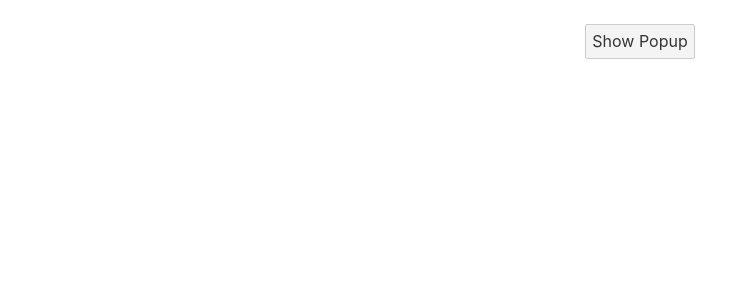
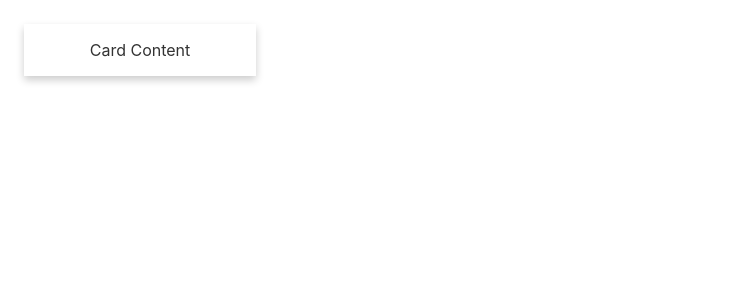
Before and after one commit to RodrigoM09/Svelte-Youtube, a Svelte app: page / in a window 1280 px wide. Shown: the top 300 px of the page, without its empty margins (0-737 px from the left). Built offline with nearby package versions, Linux system fonts and the light colour scheme.

Commit message:
autosave script

```diff
--- a/src/App.svelte
+++ b/src/App.svelte
@@ -1,26 +1,26 @@
 <script>
-	// Binding Text ------------>
+	// Binding Text -------------------------------------------------------------------------------->
 	// const name = 'Rodrigo'
 
-	// Binding HTML ------------>
+	// Binding HTML -------------------------------------------------------------------------------->
 	// const channel = '<b>Svelte Brasil</b>'
 	// const hack = `<a href="#" onclick="alert('Te Hackearon!')">Hackeado!</a>`
 
-	// Binding ID ------------>
+	// Binding ID -------------------------------------------------------------------------------->
 	// const headingId = 'heading'
 
-	// Binding Attributes ------------>
+	// Binding Attributes -------------------------------------------------------------------------------->
 	// const disabled = true
 	// const isPromoted = true
 	// const promoted = true
 
-	// Binding Classes ------------>
+	// Binding Classes --------------------------------------------------------------------------------->
 	// const status = 'danger'
 
-	// Conditional Rendering ------------>
+	// Conditional Rendering -------------------------------------------------------------------------------->
 	// const num = 0;
 
-	// List Rendering ------------>
+	// List Rendering -------------------------------------------------------------------------------->
 	// const names = ['Bruce', 'Clark', 'Diana']
 	// const fullNames = [
 	// 	{ first: 'Bruce', last: 'Wayne' },
@@ -28,16 +28,17 @@
 	// 	{ first: 'Diana', last: 'Prince' }
 	// ]
 
-	// Inline Event Handling ------------>
+	// Inline Event Handling -------------------------------------------------------------------------------->
 	// let count = 0;
 
-	// Event Handling ------------>
+	// Event Handling -------------------------------------------------------------------------------->
 	// let count = 0;
 	// function handleClick(event){
 	// 	console.log(event);
 	// 	count += 1;
 	// }
-	// Form Handling ------------>
+
+	// Form Handling -------------------------------------------------------------------------------->
 		// const formValues = {
 		// 	name: '',
 		// 	profileSummaries: '',
@@ -54,7 +55,7 @@
 
 		// }
 
-	// Reactive Declarations ------------>
+	// Reactive Declarations -------------------------------------------------------------------------------->
 	// let firstName = 'Bruce';
 	// let lastName = 'Wayne';
 	// $: fullName = `${firstName} ${lastName}`;
@@ -89,7 +90,8 @@
 	// 		volume = 20;
 	// 	}
 	// }
-	// Svelte Component Props ------------>
+
+	// Svelte Component Props -------------------------------------------------------------------------------->
 	// import Greet from './components/Greet.svelte';
 	// const name = 'Rodrigo';
 	// const channel = 'Svelte Brasil';
@@ -97,30 +99,57 @@
 	// 	name: 'Barry',
 	// 	heroName: 'Flash'
 	// }
-	// Context API ------------>
+
+	// Context API -------------------------------------------------------------------------------->
 	// import {setContext} from 'svelte';
 	// import ComponentC from "./components/ComponentC.svelte";
 
 	// const userName = 'Rodrigo';
 	// setContext('username-context', userName);
 
-	//Component Events ------------>
-	import Popup from "./components/Popup.svelte";
-	let showPopup = false;
+	// Component Events -------------------------------------------------------------------------------->
+	// import Popup from "./components/Popup.svelte";
+	// let showPopup = false;
 
+	// function closePopup(event){
+	// 	console.log(event.detail);
+	// 	showPopup = false;
+	// }
+
+	// Event Forwarding -------------------------------------------------------------------------------->
+	// import Outter from "./components/Outter.svelte";
+	// import Button from "./components/Button.svelte";
+	// 	function handleGreet(event){
+	// 		alert(event.detail);
+	// 	}
+
+	// Slots -------------------------------------------------------------------------------->
+	import Card from "./components/Card.svelte";
 </script>
 
+
+
 <main>
-	<!-- Component Events -->
+	 <!-- Slots -->
+	<!-- <Card content='Card content 1'/>
+	<Card content='Card content 2'/> -->
+	<Card>Card Content</Card>
+	<!--Event Forwarding
+	<Outter on:greet={handleGreet}/>
+	<Button on:click={() => alert('Clicked')}>Click</Button>
+	-------------------------------------------------------------------------------->
+
+	<!-- Component Events
 	<button on:click={() => (showPopup = true)}>Show Popup</button>
 	{#if showPopup}
-		<Popup on:close={() => (showPopup = false)} />
+		<Popup on:close={closePopup} />
 	{/if}
+	-------------------------------------------------------------------------------->
 
 	<!-- Context API
 	<h2>App Component Username - {userName}</h2>
 	<ComponentC />
-	-->
+	-------------------------------------------------------------------------------->
 
 	<!-- Svelte Components Props
 	<Greet name='Bruce' heroName='Batman'/>
@@ -128,7 +157,7 @@
 	<Greet name='Diana' heroName='Wonder Woman'/>
 	<Greet {name} heroName={channel}/>
 	<Greet {...obj}/>
-	-->
+	-------------------------------------------------------------------------------->
 
 	<!-- Reactive Declarations
 	<h2>Current volume {volume}</h2>
@@ -144,7 +173,7 @@
 	<h2>
 		Total - {total}
 	</h2>
-	-->
+	-------------------------------------------------------------------------------->
 
 	<!-- Form Handling
 	<div>
@@ -207,15 +236,15 @@
 		</div>
 		<button>Submit</button>
 	</form>
-	-->
+	-------------------------------------------------------------------------------->
 
 	<!-- Event Handling
 	<button on:click={handleClick}>Count {count}</button>
-	-->
+	-------------------------------------------------------------------------------->
 
 	<!-- Inline Event Handling
 	<button on:click={() => (count = count + 1)}>Count {count}</button>
-	-->
+	-------------------------------------------------------------------------------->
 
 	<!-- List Rendering
 		{#each fullNames as name, index(name.last)}
@@ -225,7 +254,7 @@
 		{#each names as name, index(name)}
 		<h1>{index + 1} {name}</h1>
 		{/each}
-	-->
+	-------------------------------------------------------------------------------->
 
 	<!-- Conditional Rendering
 	{#if num === 0 }
@@ -265,7 +294,7 @@
 
 	<!-- Binding Attributes
 	<button {disabled}>Bind</button>
-	-->
+	-------------------------------------------------------------------------------->
 </main>
 
 <style>
--- /dev/null
+++ b/src/components/Button.svelte
@@ -0,0 +1,14 @@
+<button on:click>Click</button>
+
+<style>
+    button {
+        background-color: #4caf50;
+        border: none;
+        color: white;
+        padding: 15px 32px;
+        text-align: center;
+        text-decoration: none;
+        display: inline-block;
+        font-size: 16px;
+    }
+</style>
--- /dev/null
+++ b/src/components/Card.svelte
@@ -0,0 +1,21 @@
+<!-- <script>
+    export let content
+
+</script>
+<div class="card">{content}</div> -->
+
+<div class="card"><slot/></div>
+
+<style>
+    .card {
+        box-shadow: 0 4px 8px 0 rgba(0, 0, 0, 0.2);
+        transition: 0.3s;
+        width: 200px;
+        padding: 16px;
+        margin-bottom: 20px;
+    }
+
+    .card:hover {
+        box-shadow: 0 8px 16px 0 rgba(0, 0, 0, 0.2);
+    }
+</style>
--- /dev/null
+++ b/src/components/Outter.svelte
@@ -0,0 +1,5 @@
+<script>
+import Inner from './Inner.svelte';
+</script>
+
+<Inner on:greet />
--- a/src/components/Popup.svelte
+++ b/src/components/Popup.svelte
@@ -5,5 +5,5 @@
 </script>
 <div>
     <h2>This is a popup</h2>
-    <button on:click={() => dispatch('close')}>Close Popup</button>
+    <button on:click={() => dispatch('close', 'Rodrigo')}>Close Popup</button>
 </div>
```
Also changed, not shown: src/components/Inner.svelte (added, +9 -0 lines).
